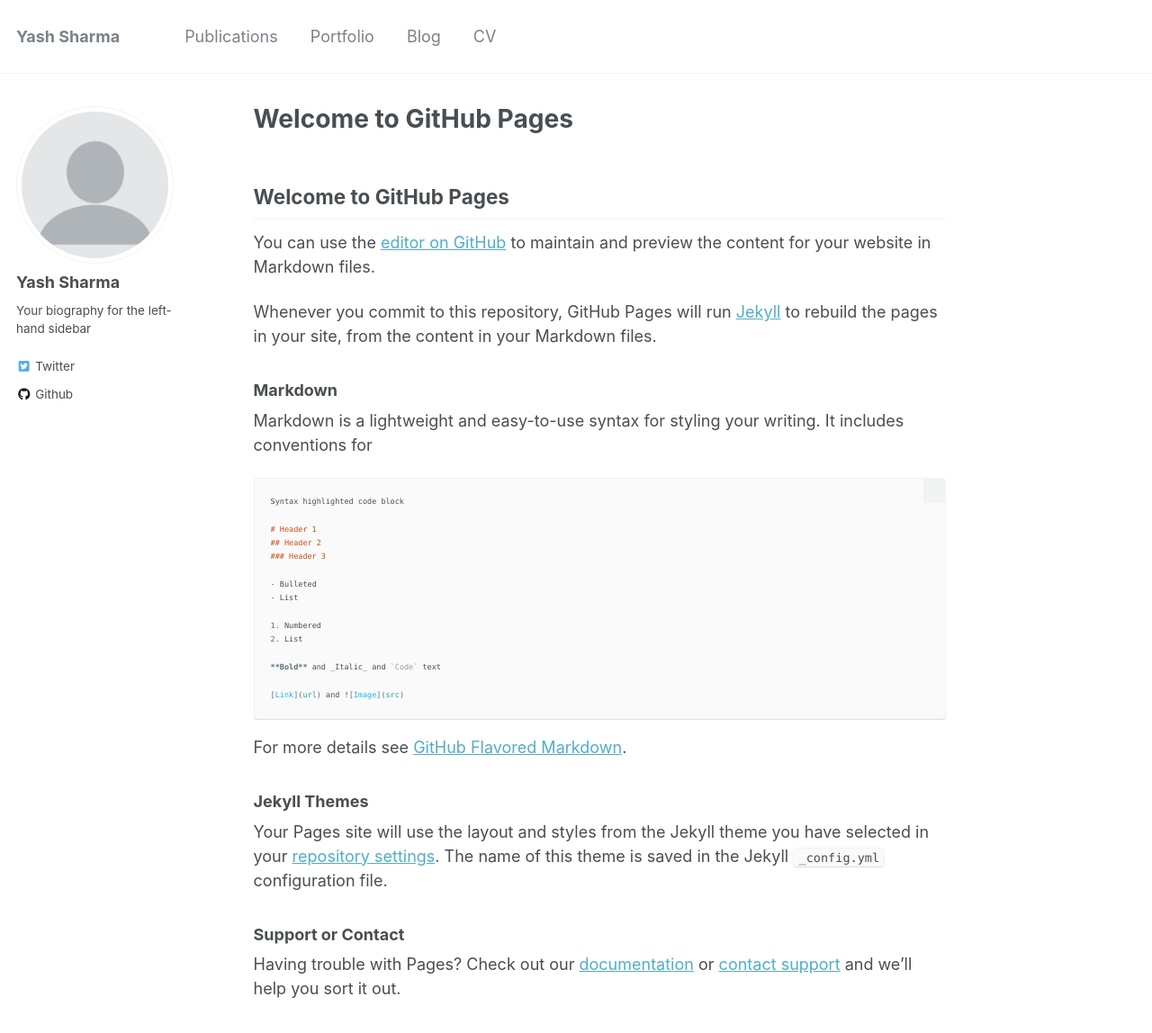
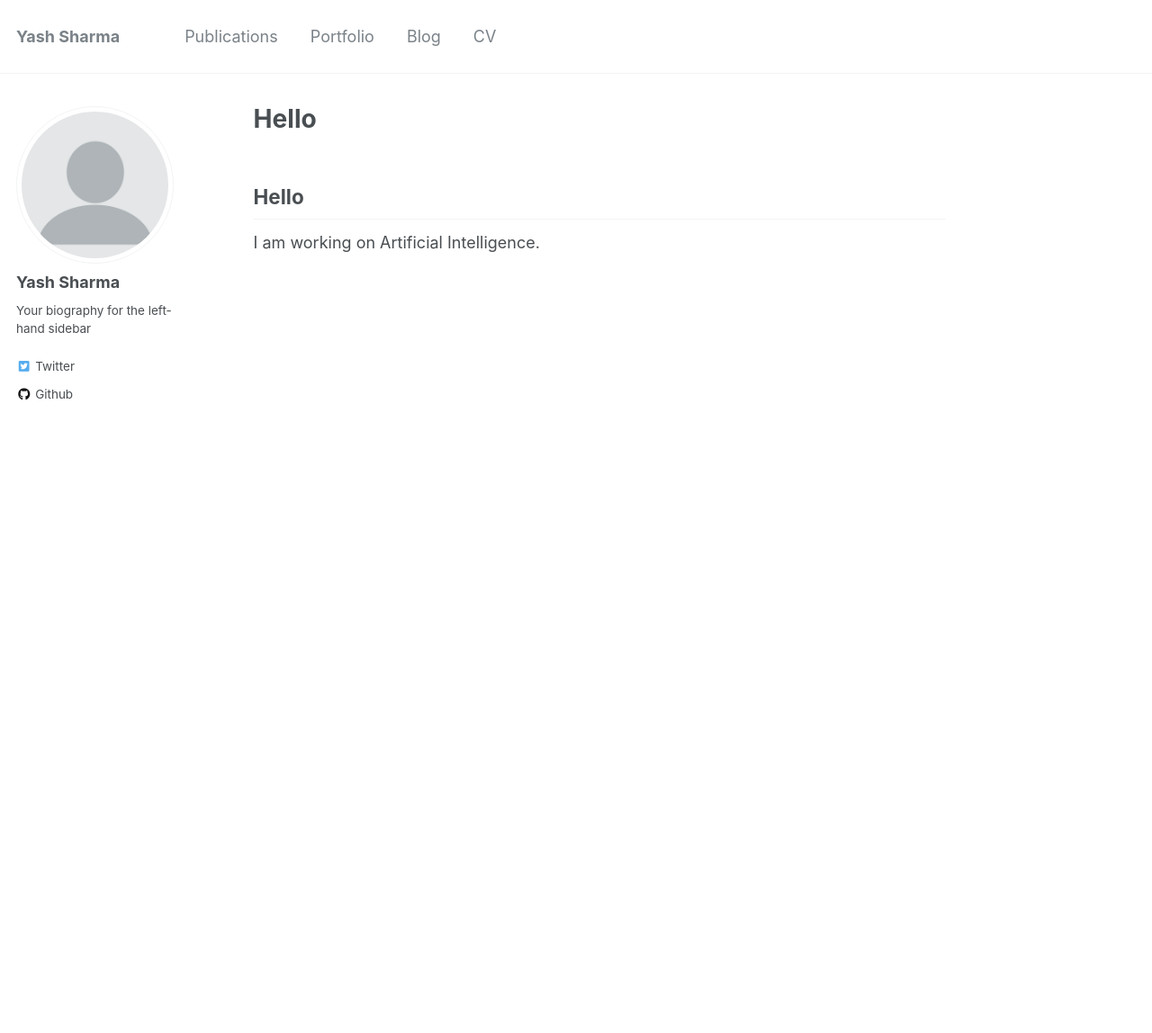
Before and after one commit to YashSharma79/YashSharma79.github.io, a Jekyll site: the page built from index.md, in a window 1280 px wide and 1325 px high. Shown: the top 1148 px of the window at 90% size. Built offline with Jekyll 4.4.1, drawn with Linux system fonts in a browser that asks for light colours; our own code applies the rules of GitHub Pages for plain Markdown files.

Commit message:
Update index.md

````diff
--- a/index.md
+++ b/index.md
@@ -1,37 +1,3 @@
-## Welcome to GitHub Pages
+## Hello
 
-You can use the [editor on GitHub](https://github.com/YashSharma79/YashSharma79.github.io/edit/main/index.md) to maintain and preview the content for your website in Markdown files.
-
-Whenever you commit to this repository, GitHub Pages will run [Jekyll](https://jekyllrb.com/) to rebuild the pages in your site, from the content in your Markdown files.
-
-### Markdown
-
-Markdown is a lightweight and easy-to-use syntax for styling your writing. It includes conventions for
-
-```markdown
-Syntax highlighted code block
-
-# Header 1
-## Header 2
-### Header 3
-
-- Bulleted
-- List
-
-1. Numbered
-2. List
-
-**Bold** and _Italic_ and `Code` text
-
-[Link](url) and ![Image](src)
-```
-
-For more details see [GitHub Flavored Markdown](https://guides.github.com/features/mastering-markdown/).
-
-### Jekyll Themes
-
-Your Pages site will use the layout and styles from the Jekyll theme you have selected in your [repository settings](https://github.com/YashSharma79/YashSharma79.github.io/settings). The name of this theme is saved in the Jekyll `_config.yml` configuration file.
-
-### Support or Contact
-
-Having trouble with Pages? Check out our [documentation](https://docs.github.com/categories/github-pages-basics/) or [contact support](https://github.com/contact) and we’ll help you sort it out.
+I am working on Artificial Intelligence.
````
